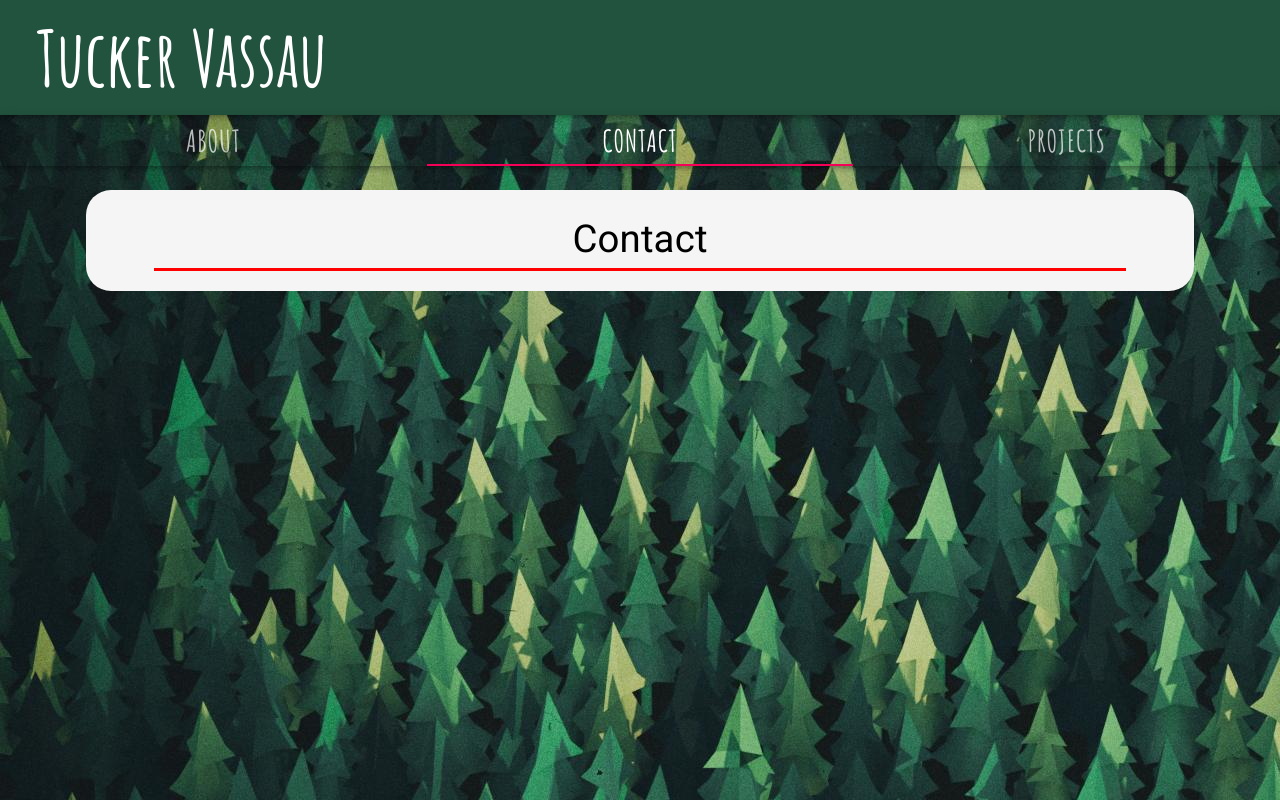
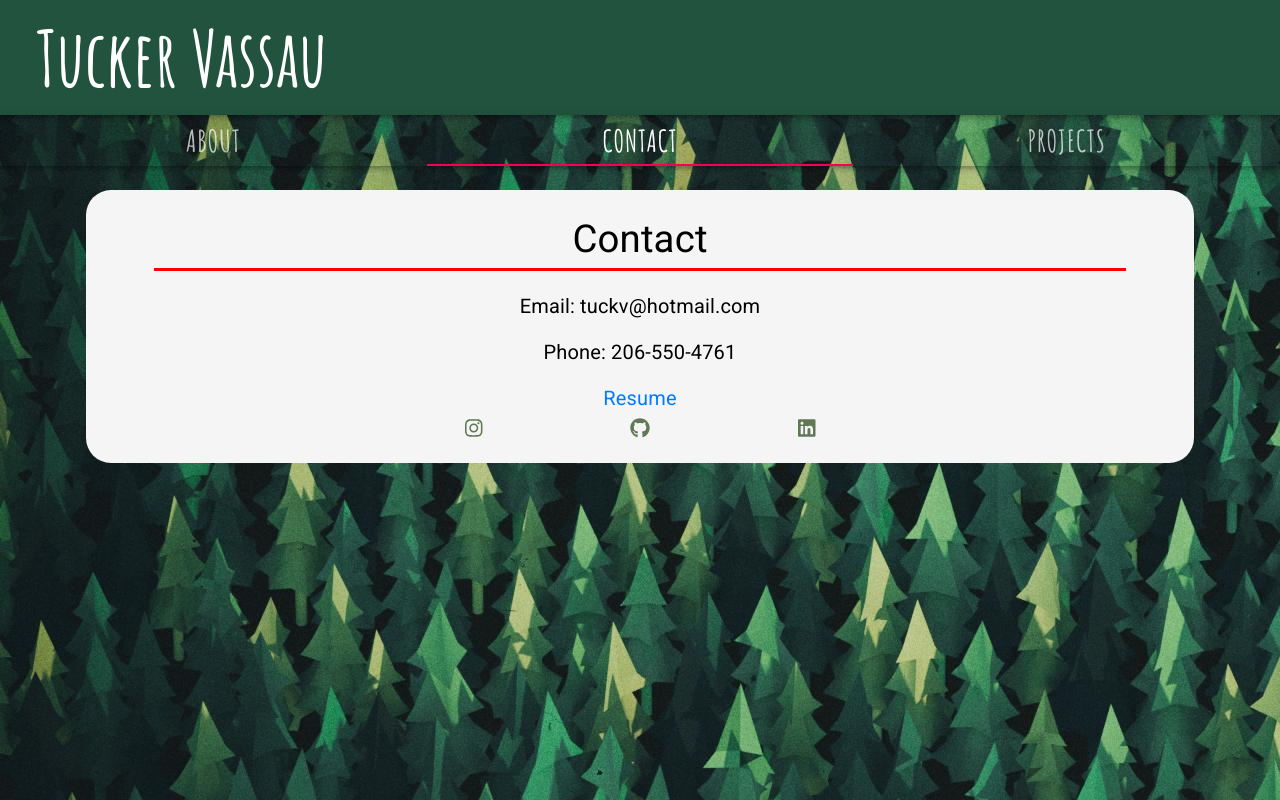
Before and after one commit to TuckerV/portfolio-professional, a React (Create React App) app: page / in a window 1280 px wide. Both pictures are taken after a click on the tab "CONTACT". Built offline with nearby package versions, Linux system fonts and the light colour scheme.

Commit message:
Contact and Resume added

```diff
--- a/public/index.html
+++ b/public/index.html
@@ -16,6 +16,7 @@
     <link rel="stylesheet" href="https://fonts.googleapis.com/css?family=Roboto:300,400,500,700&display=swap" />
     <link rel="stylesheet" href="style.css">
     <link rel="manifest" href="%PUBLIC_URL%/manifest.json" />
+    <script defer src="https://use.fontawesome.com/releases/v5.3.1/js/all.js"></script>
     <!--
       Notice the use of %PUBLIC_URL% in the tags above.
       It will be replaced with the URL of the `public` folder during the build.
--- a/src/components/Contact.js
+++ b/src/components/Contact.js
@@ -1,8 +1,11 @@
 import React from 'react'
 import Container from '@material-ui/core/Container';
+import Box from '@material-ui/core/Box';
 import '../style/About.css';
 
 export default function Contact() {
+
+
     return (
         <Container className="aboutBody">
             <div className="row justify-content-center m-0 p-0">
@@ -10,6 +13,41 @@ export default function Contact() {
                     Contact
                 </div>
             </div>
+            <div className="row row-about justify-content-center devBorder">
+                <div className="col-11 devBorder">
+                    <div className="row justify-content-center">
+                        <div className="col-12">
+                        <p id="contact-text">
+                            Email: tuckv@hotmail.com
+                        </p>
+                        <p>
+                            Phone: 206-550-4761
+                        </p>
+                        <a target="_blank" href="../pdf/resume.pdf">
+                            Resume
+                        </a>
+                        </div>
+                    </div>
+
+                        <div className="row justify-content-center devBorder">
+                            <div className="col-2">
+                                <a target="_blank" className="iconEdit" href="https://www.instagram.com/tuckvassau">
+                                    <i className="fab fa-instagram icon"></i>
+                                </a>
+                            </div>
+                            <div className="col-2">
+                                <a target="_blank" className="iconEdit" href="https://github.com/TuckerV">
+                                    <i className="fab fa-github icon"></i>
+                                </a>
+                            </div>
+                            <div className="col-2">
+                                <a target="_blank" className="iconEdit" href="https://www.linkedin.com/in/tucker-vassau/">
+                                    <i className="fab fa-linkedin icon"></i>
+                                </a>
+                            </div>
+                        </div>
+                </div>
+            </div>
         </Container>
     )
 }
--- a/src/style/About.css
+++ b/src/style/About.css
@@ -27,3 +27,12 @@
     margin-top: 20px;
     font-size: 15pt;
 }
+
+.iconEdit {
+    color: #607856 !important;
+
+}
+
+.devBorder {
+    text-align: center;
+}
```
Also changed, not shown: 1 other file (tests, documents, lock files or other folders).
